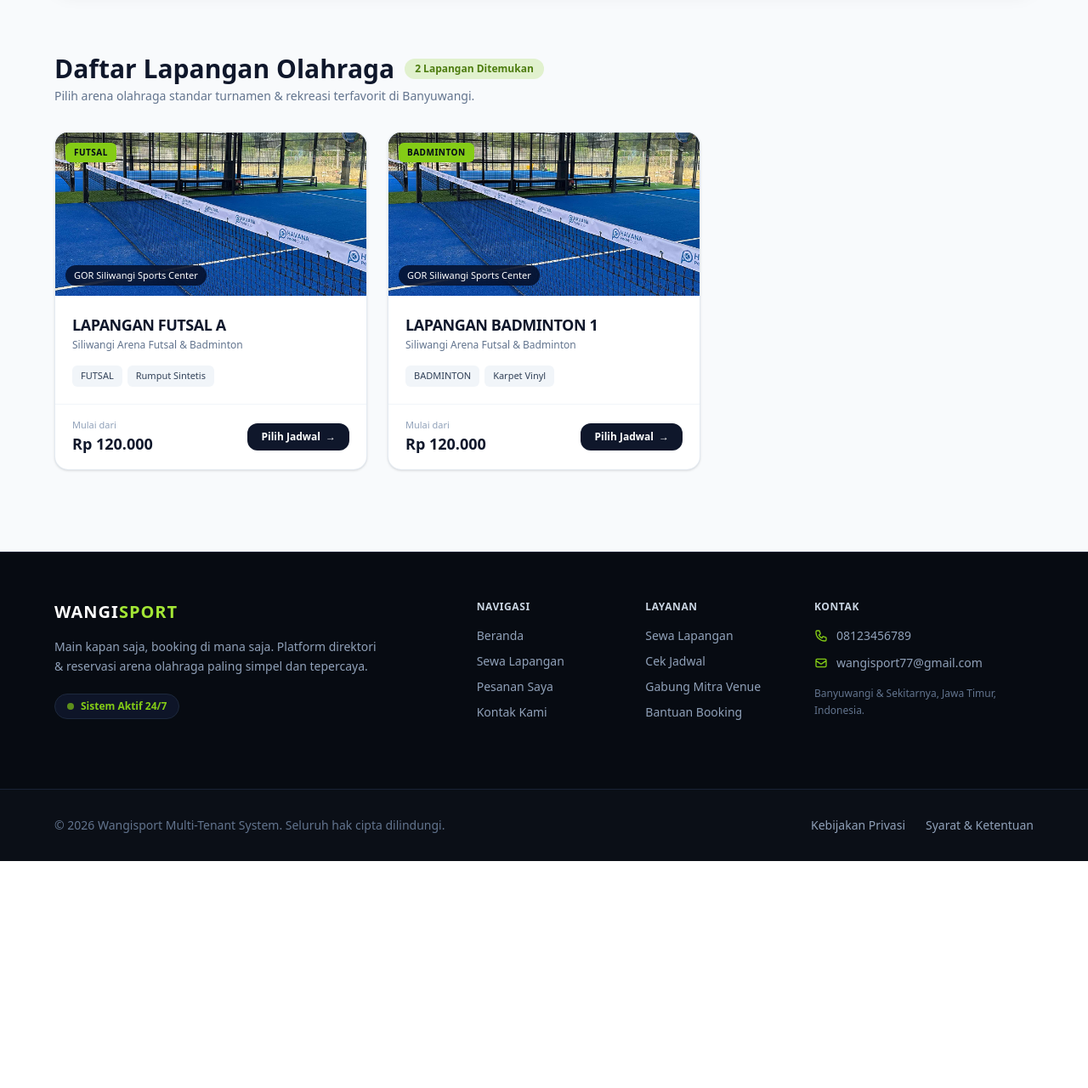
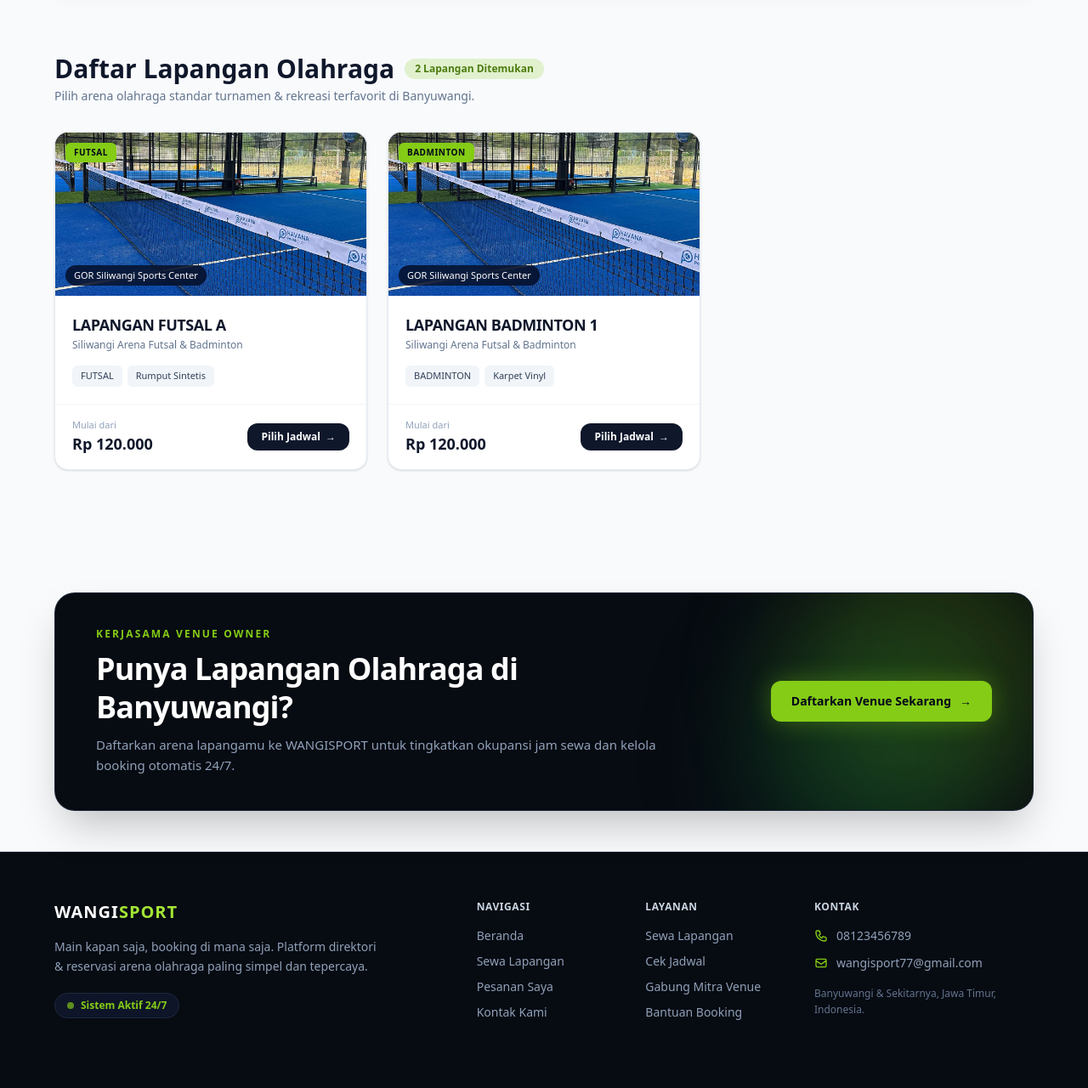
Before and after one commit to alvariezi/wangisport2, a Laravel app: page /sewa-lapangan in a window 1280 px wide. Shown: the part 577-1857 px from the top of the page at 85% size. Before the commit the page ends 1590 px from the top, so only its background shows below. Run offline with Laravel 12, Linux system fonts and the light colour scheme; data comes from the database, SQL or seed files in the repository; style sheets or scripts are compiled from the project's sources; some libraries are stand-ins or nearby versions.

Commit message:
penambahan CTA pada catalog

```diff
--- a/resources/views/customer/catalog.blade.php
+++ b/resources/views/customer/catalog.blade.php
@@ -4,7 +4,7 @@
     <section class="w-full py-14 px-6 sm:px-8 lg:px-16 bg-gradient-to-b from-[#072612] via-[#0B3B1C] to-[#0F172A] text-white">
         <div class="max-w-7xl mx-auto text-center space-y-4">
             <span class="inline-flex items-center gap-2 px-3.5 py-1.5 mb-6 text-xs sm:text-sm font-medium bg-slate-900 text-[#84CC16] rounded-full border border-slate-800 shadow-sm">
-                    <span class="w-2 h-2 rounded-full bg-[#84CC16] animate-pulse"></span>
+                <span class="w-2 h-2 rounded-full bg-[#84CC16] animate-pulse"></span>
                 Katalog Arena &amp; Lapangan Resmi Banyuwangi
             </span>
             <h1 class="text-3xl sm:text-5xl font-extrabold tracking-tight uppercase">
@@ -170,6 +170,41 @@
         </div>
     </section>
 
+    {{-- Call To Action (CTA) Section --}}
+    <section class="w-full py-12 px-6 sm:px-8 lg:px-16 bg-[#F8FAFC]">
+        <div class="max-w-7xl mx-auto">
+            <div class="bg-[#070B12] border border-slate-800/80 rounded-3xl p-8 sm:p-10 lg:px-12 lg:py-10 relative overflow-hidden shadow-2xl">
+                {{-- Efek Glow Hijau di Sisi Kanan --}}
+                <div class="pointer-events-none absolute -right-10 -top-16 w-80 h-80 rounded-full bg-[#4D7C0F]/35 blur-3xl"></div>
+                <div class="pointer-events-none absolute right-12 -bottom-20 w-72 h-72 rounded-full bg-[#15803D]/25 blur-3xl"></div>
+
+                <div class="relative z-10 flex flex-col lg:flex-row items-start lg:items-center justify-between gap-6 lg:gap-10">
+                    {{-- Bagian Kiri: Label, Judul, Deskripsi --}}
+                    <div class="max-w-2xl text-left space-y-2.5">
+                        <p class="text-[11px] sm:text-xs font-extrabold tracking-[0.18em] text-[#84CC16] uppercase">
+                            KERJASAMA VENUE OWNER
+                        </p>
+                        <h2 class="text-2xl sm:text-3xl lg:text-4xl font-extrabold tracking-tight text-white leading-tight">
+                            Punya Lapangan Olahraga di Banyuwangi?
+                        </h2>
+                        <p class="text-slate-400 text-xs sm:text-sm lg:text-[15px] leading-relaxed">
+                            Daftarkan arena lapangamu ke WANGISPORT untuk tingkatkan okupansi jam sewa dan kelola booking otomatis 24/7.
+                        </p>
+                    </div>
+
+                    {{-- Bagian Kanan: Tombol Aksi --}}
+                    <div class="shrink-0">
+                        <a href="#"
+                            class="inline-flex items-center gap-2.5 px-6 py-3.5 bg-[#84CC16] hover:bg-[#A3E635] text-slate-950 font-extrabold text-xs sm:text-sm rounded-xl transition shadow-[0_0_28px_rgba(132,204,22,0.35)]">
+                            <span>Daftarkan Venue Sekarang</span>
+                            <span>&rarr;</span>
+                        </a>
+                    </div>
+                </div>
+            </div>
+        </div>
+    </section>
+
 
     <!-- Footer -->
     <footer class="bg-[#070B12] border-t border-slate-800/80 pt-14 pb-8 px-6 sm:px-8 lg:px-16 text-slate-400 text-xs sm:text-sm w-full">
--- a/resources/views/customer/home.blade.php
+++ b/resources/views/customer/home.blade.php
@@ -358,6 +358,12 @@
         <section class="w-full py-16 px-6 sm:px-8 lg:px-16 bg-[#F8FAFC]">
             <div class="w-full">
                 <div class="bg-gradient-to-r from-slate-900 via-slate-900 to-[#0B0F17] border border-slate-800 rounded-3xl p-8 sm:p-12 lg:p-16 text-center relative overflow-hidden shadow-2xl">
+                    <div class="pointer-events-none absolute -right-10 -top-16 w-80 h-80 rounded-full bg-[#4D7C0F]/35 blur-3xl"></div>
+                    <div class="pointer-events-none absolute right-12 -bottom-20 w-72 h-72 rounded-full bg-[#15803D]/25 blur-3xl"></div>
+
+                    <div class="pointer-events-none absolute -left-10 -top-16 w-80 h-80 rounded-full bg-[#4D7C0F]/35 blur-3xl"></div>
+                    <div class="pointer-events-none absolute left-12 -bottom-20 w-72 h-72 rounded-full bg-[#15803D]/25 blur-3xl"></div>
+
                     <div class="absolute inset-0 bg-[radial-gradient(ellipse_at_top,rgba(163,230,53,0.08)_0,transparent_60%)]"></div>
                     <div class="relative z-10 max-w-2xl mx-auto">
                         <h2 class="text-3xl sm:text-4xl lg:text-5xl font-extrabold tracking-tight mb-4 text-white">Siap Bertanding Hari Ini?</h2>
```
